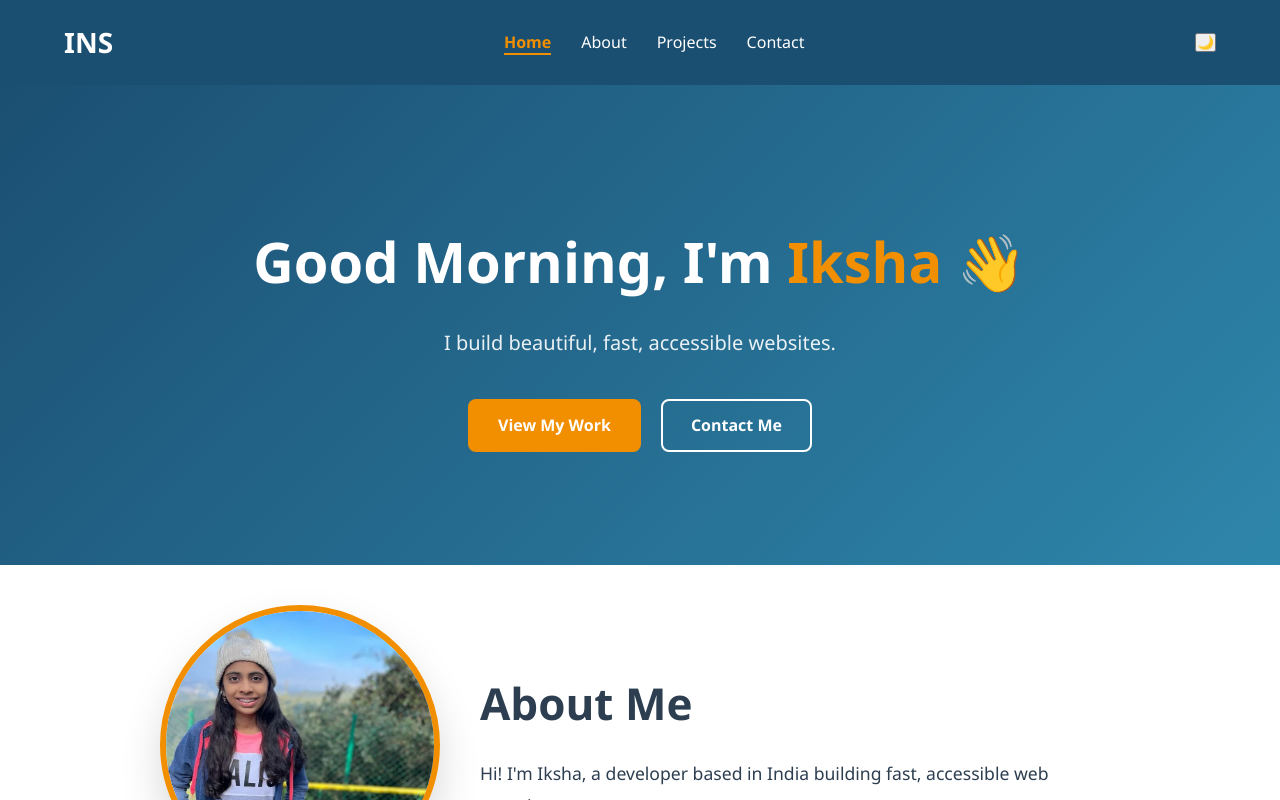
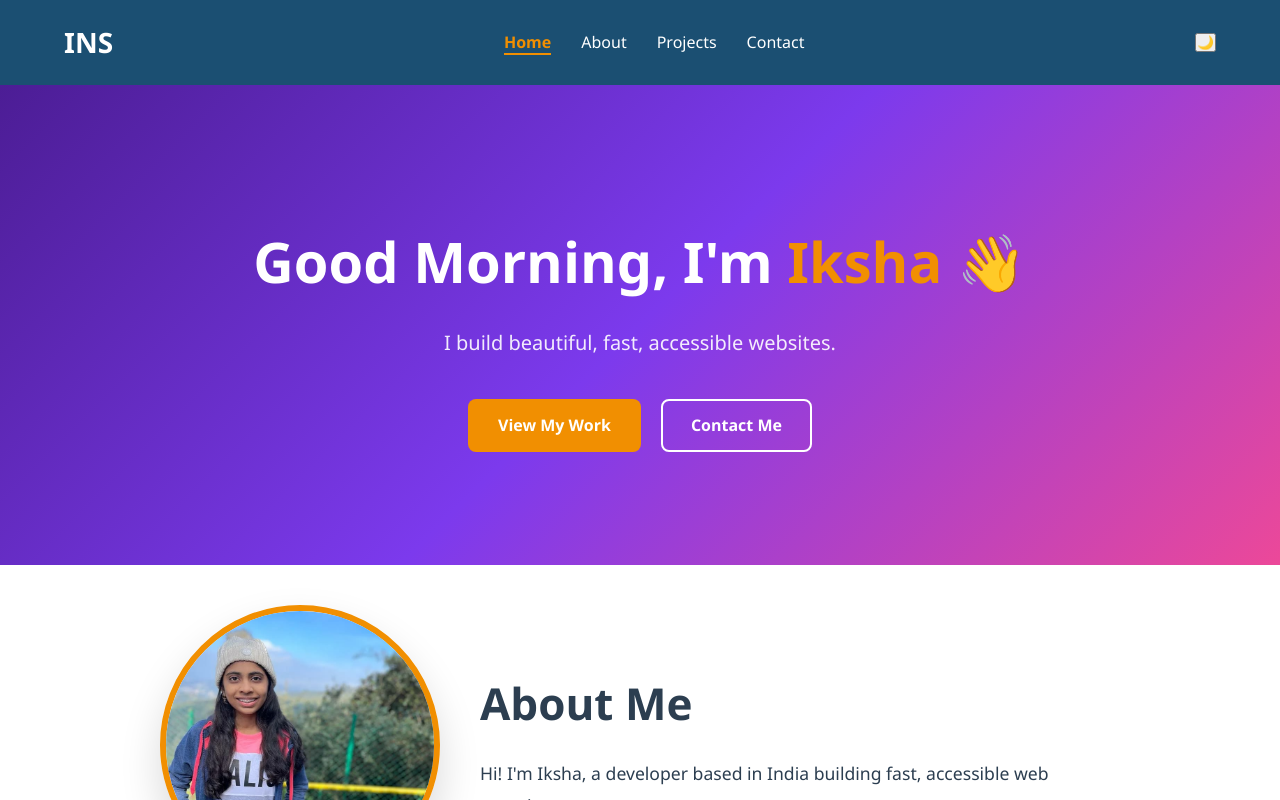
Before and after one commit to iksha1947-png/SW_CSE_B1.4_Internship, a React (Vite) app in the folder day/day15/react-portfolio/: page / in a window 1280 px wide. Shown: the top 800 px of the page. Built offline with nearby package versions, Linux system fonts and the light colour scheme.

Commit message:
hero.css

```diff
--- a/day/day15/react-portfolio/src/components/Hero/Hero.css
+++ b/day/day15/react-portfolio/src/components/Hero/Hero.css
@@ -2,7 +2,7 @@
 .hero-section {
   margin-top: 0;
   text-align: center;
-  background: linear-gradient(135deg, var(--primary), #2E86AB);
+  background: linear-gradient(135deg, #4c1d95, #7c3aed, #ec4899);
   color: var(--white);
   padding: 100px 5% 80px;
 
```
